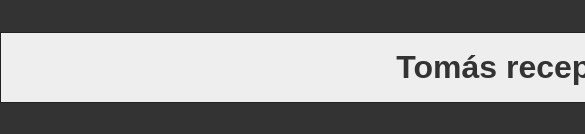
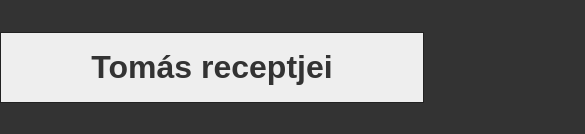
Before and after one commit to TomasSQ/recepts, a plain HTML site: page public/index.html in a window 390 px wide. Shown: the top 134 px of the page, 585 px wide, since content can reach past the window. Drawn offline with Linux system fonts and the light colour scheme.

Commit message:
First part

```diff
--- a/public/css/recipe.css
+++ b/public/css/recipe.css
@@ -16,6 +16,10 @@ li {margin-bottom: 0.5em;}
     margin: 2em auto;
     padding: 1em;
     width: 1000px;
+}
+
+@media (max-width: 1000px) {
+    .container {width: 100%}
 }
 
 .container.main-title h1 {
```
